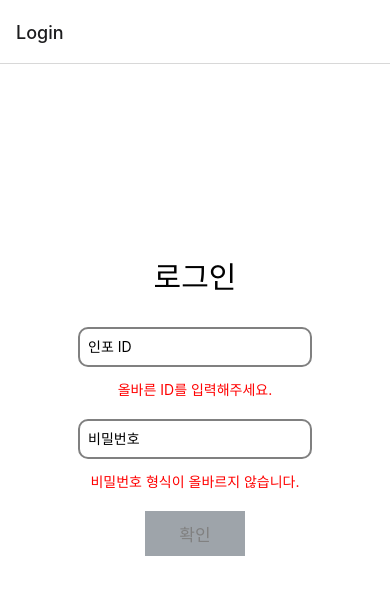
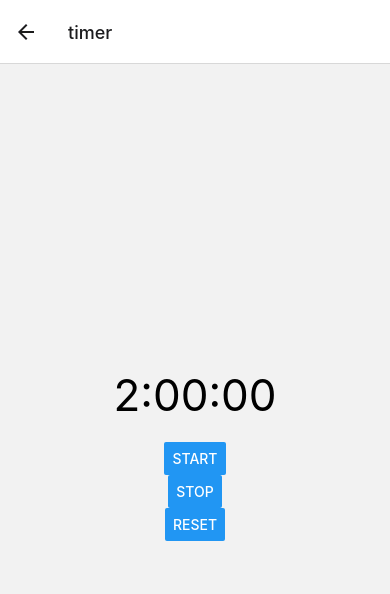
Before and after one commit to SJA-ai22/React_Native_practice, a React Native app: screen /timer in a window 390 px wide. Shown: the top 594 px of the page. Built offline with nearby package versions, Linux system fonts and the light colour scheme.

Commit message:
Timer update

```diff
--- a/App.js
+++ b/App.js
@@ -11,6 +11,7 @@ import MySeat from './src/pages/MySeat';
 import LibraryCard from './src/pages/LibraryCard';
 import GroupRoom from './src/pages/GroupRoom';
 import { SeatProvider } from './src/pages/DetailPages/SeatControl';
+import SetTimer from './src/pages/Timer';
 
 const Stack = createStackNavigator();
 
@@ -28,6 +29,7 @@ const App = () => {
           <Stack.Screen name="room1" component={Room1} />
           <Stack.Screen name="room2" component={Room2} />
           <Stack.Screen name="room3" component={Room3} />
+          <Stack.Screen name="timer" component={SetTimer}/>
         </Stack.Navigator>
       </SeatProvider>
     </NavigationContainer>
--- a/package.json
+++ b/package.json
@@ -9,6 +9,7 @@
     "web": "expo start --web"
   },
   "dependencies": {
+    "@react-native-async-storage/async-storage": "^1.21.0",
     "@react-native-community/geolocation": "^3.1.0",
     "@react-navigation/native": "^6.1.9",
     "@react-navigation/stack": "^6.3.20",
--- a/src/pages/Home.js
+++ b/src/pages/Home.js
@@ -18,6 +18,10 @@ const HomePage = ({ navigation }) => {
     navigation.navigate('LibraryCard');
   };
 
+  const handleTimer = () => {
+    navigation.navigate('timer');
+  };
+
   return (
     <View style={styles.container}>
       <Text style={styles.title}>홈페이지</Text>
@@ -25,6 +29,7 @@ const HomePage = ({ navigation }) => {
       <Button title="그룹 스터디실" onPress={handelGroupRoom} />
       <Button title="내 자리" onPress={handleMyPlace} />
       <Button title="도서관 모바일 이용증" onPress={handleLibraryCard} />
+      <Button title="잔여 시간" onPress={handleTimer} />
     </View>
   );
 };
--- a/src/pages/LibraryCard.jsx
+++ b/src/pages/LibraryCard.jsx
@@ -10,12 +10,12 @@ const LibraryCard = () => {
 
   const handleLeave = () => {
     // 외출 버튼 눌렀을 때 실행되는 로직
-    setModalVisible(!isModalVisible);
+    toggleModal();
   };
 
   const handleCheckOut = () => {
     // 퇴실 버튼 눌렀을 때 실행되는 로직
-    setModalVisible(!isModalVisible);
+    toggleModal();
   };
 
   return (
--- /dev/null
+++ b/src/pages/Timer.jsx
@@ -0,0 +1,79 @@
+import React, { useCallback, useEffect, useRef, useState } from 'react';
+import { Text, View, Button, StyleSheet } from 'react-native';
+
+// 사용자 정의 Hook
+const useCounter = (initialValue, ms) => {
+  const [count, setCount] = useState(initialValue);
+  const intervalRef = useRef(null);
+
+  const start = useCallback(() => {
+    if (intervalRef.current !== null) {
+      return;
+    }
+    intervalRef.current = setInterval(() => {
+      setCount((c) => c - 1); // decrement by 1 second
+    }, ms);
+  }, []);
+
+  const stop = useCallback(() => {
+    if (intervalRef.current === null) {
+      return;
+    }
+    clearInterval(intervalRef.current);
+    intervalRef.current = null;
+  }, []);
+
+  const reset = useCallback(() => {
+    setCount(initialValue);
+    stop();
+  }, [initialValue, stop]);
+
+  return { count, start, stop, reset };
+};
+
+export default function SetTimer() {
+  // 시, 분, 초를 state로 저장
+  const [currentHours, setCurrentHours] = useState(2); // start with 2 hours
+  const [currentMinutes, setCurrentMinutes] = useState(0);
+  const [currentSeconds, setCurrentSeconds] = useState(0);
+  const { count, start, stop, reset } = useCounter(2 * 3600, 1000); // 2 hours in seconds
+
+  // 타이머 기능
+  const timer = () => {
+    const checkMinutes = Math.floor(count / 60);
+    const hours = Math.floor(count / 3600);
+    const minutes = checkMinutes % 60;
+    const seconds = count % 60;
+    setCurrentHours(hours);
+    setCurrentMinutes(minutes);
+    setCurrentSeconds(seconds);
+  };
+
+  // count의 변화에 따라 timer 함수 랜더링
+  useEffect(timer, [count]);
+
+  return (
+    <View style={styles.container}>
+      <Text style={styles.timerText}>
+        {currentHours < 10 ? `${currentHours}` : currentHours}:
+        {currentMinutes < 10 ? `0${currentMinutes}` : currentMinutes}:
+        {currentSeconds < 10 ? `0${currentSeconds}` : currentSeconds}
+      </Text>
+      <Button title="Start" onPress={start} />
+      <Button title="Stop" onPress={stop} />
+      <Button title="Reset" onPress={reset} />
+    </View>
+  );
+}
+
+const styles = StyleSheet.create({
+  container: {
+    flex: 1,
+    justifyContent: 'center',
+    alignItems: 'center',
+  },
+  timerText: {
+    fontSize: 44,
+    marginBottom: 20,
+  },
+});
```
Also changed, not shown: 1 other file (tests, documents, lock files or other folders).
